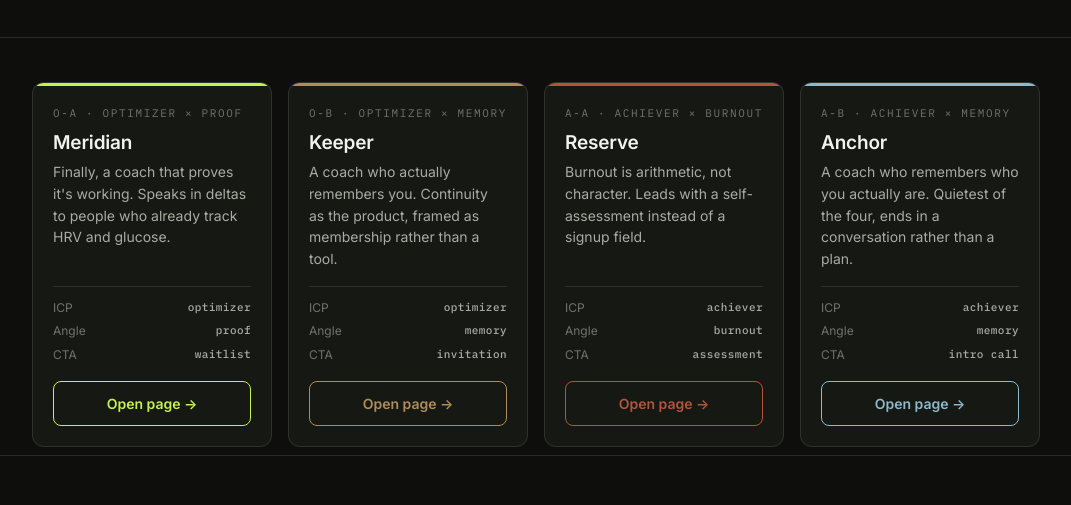
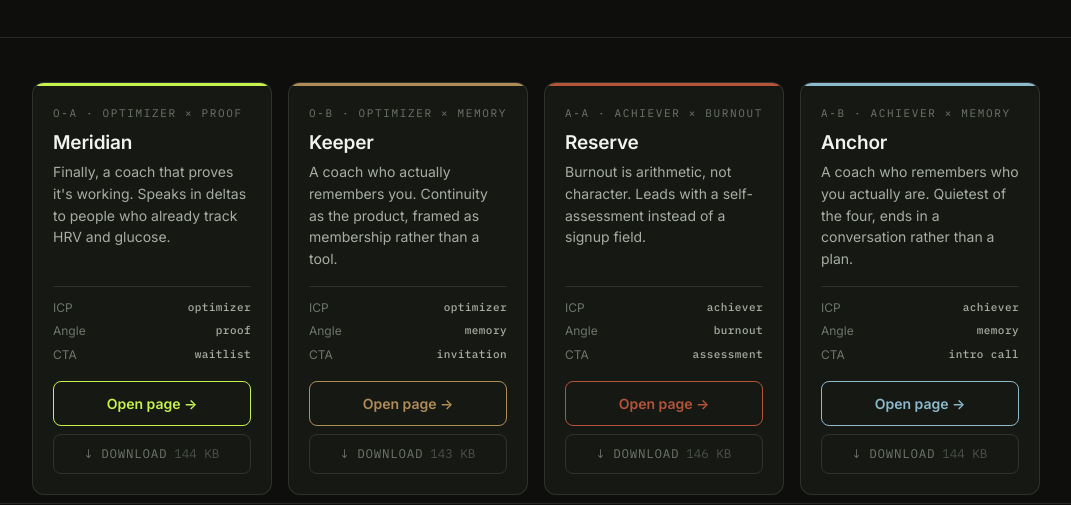
Before and after one commit to andriikrainii/hai-demo, a plain HTML site: page index.html in a window 1280 px wide. Shown: the part 285-790 px from the top of the page, without its empty margins (104-1175 px from the left). Drawn offline with Linux system fonts and the light colour scheme.

Commit message:
Add files via upload

```diff
--- a/index.html
+++ b/index.html
@@ -27,6 +27,10 @@ h1{font-size:clamp(28px,4.4vw,42px);line-height:1.12;font-weight:600;letter-spac
 .card a.go{margin-top:16px;display:block;text-align:center;padding:11px 14px;border:1.5px solid var(--acc);color:var(--acc);
   border-radius:8px;text-decoration:none;font-size:14px;font-weight:600}
 .card a.go:hover{background:var(--acc);color:#0E0F0D}
+.card a.dl{margin-top:8px;display:flex;align-items:center;justify-content:center;gap:7px;padding:9px 14px;border:1px solid var(--line);
+  color:var(--fg3);border-radius:8px;text-decoration:none;font-size:12.5px;font-family:var(--mono);letter-spacing:.06em;text-transform:uppercase}
+.card a.dl:hover{color:var(--fg2);border-color:var(--fg3)}
+.card a.dl span{opacity:.6;text-transform:none;letter-spacing:0}
 section{padding:52px 0;border-top:1px solid var(--line)}
 h2{font-size:22px;font-weight:600;letter-spacing:-.01em;margin:12px 0 18px}
 .grid2{display:grid;grid-template-columns:repeat(auto-fit,minmax(280px,1fr));gap:26px}
@@ -61,6 +65,7 @@ footer{padding:34px 0 60px;font-size:13px;color:var(--fg3)}
       <div><span>CTA</span><b>waitlist</b></div>
     </div>
     <a class="go" href="pages/meridian.html">Open page →</a>
+    <a class="dl" href="downloads/meridian.zip" download>↓ Download <span>144 KB</span></a>
   </div>
 
   <div class="card" style="--acc:#B08D57">
@@ -73,6 +78,7 @@ footer{padding:34px 0 60px;font-size:13px;color:var(--fg3)}
       <div><span>CTA</span><b>invitation</b></div>
     </div>
     <a class="go" href="pages/keeper.html">Open page →</a>
+    <a class="dl" href="downloads/keeper.zip" download>↓ Download <span>143 KB</span></a>
   </div>
 
   <div class="card" style="--acc:#B4553A">
@@ -85,6 +91,7 @@ footer{padding:34px 0 60px;font-size:13px;color:var(--fg3)}
       <div><span>CTA</span><b>assessment</b></div>
     </div>
     <a class="go" href="pages/reserve.html">Open page →</a>
+    <a class="dl" href="downloads/reserve.zip" download>↓ Download <span>146 KB</span></a>
   </div>
 
   <div class="card" style="--acc:#8CBACB">
@@ -97,6 +104,7 @@ footer{padding:34px 0 60px;font-size:13px;color:var(--fg3)}
       <div><span>CTA</span><b>intro call</b></div>
     </div>
     <a class="go" href="pages/anchor.html">Open page →</a>
+    <a class="dl" href="downloads/anchor.zip" download>↓ Download <span>144 KB</span></a>
   </div>
 
 </div>
@@ -134,6 +142,7 @@ footer{padding:34px 0 60px;font-size:13px;color:var(--fg3)}
     <li>Pages are static and self-contained apart from Google Fonts. No build step, no bundler, no framework.</li>
     <li>Paths are relative: pages live in <code>/pages</code> and reach <code>../legal/</code> and <code>../prototypes/</code>. Keeping that layout is the only deployment requirement.</li>
   </ol>
+  <p style="font-size:14.5px;color:var(--fg2);margin-top:18px">Each download holds one brand only — the page, the privacy policy and the prototype it embeds, in the folder layout the page expects. Unzip and open <code>pages/&lt;brand&gt;.html</code>; nothing else is required.</p>
   <div class="links">
     <a href="legal/privacy.html">Privacy policy (EN / UK) →</a>
     <a href="prototypes/meridian-prototype.html">Prototype, standalone →</a>
```
Also changed, not shown: 4 other files.
